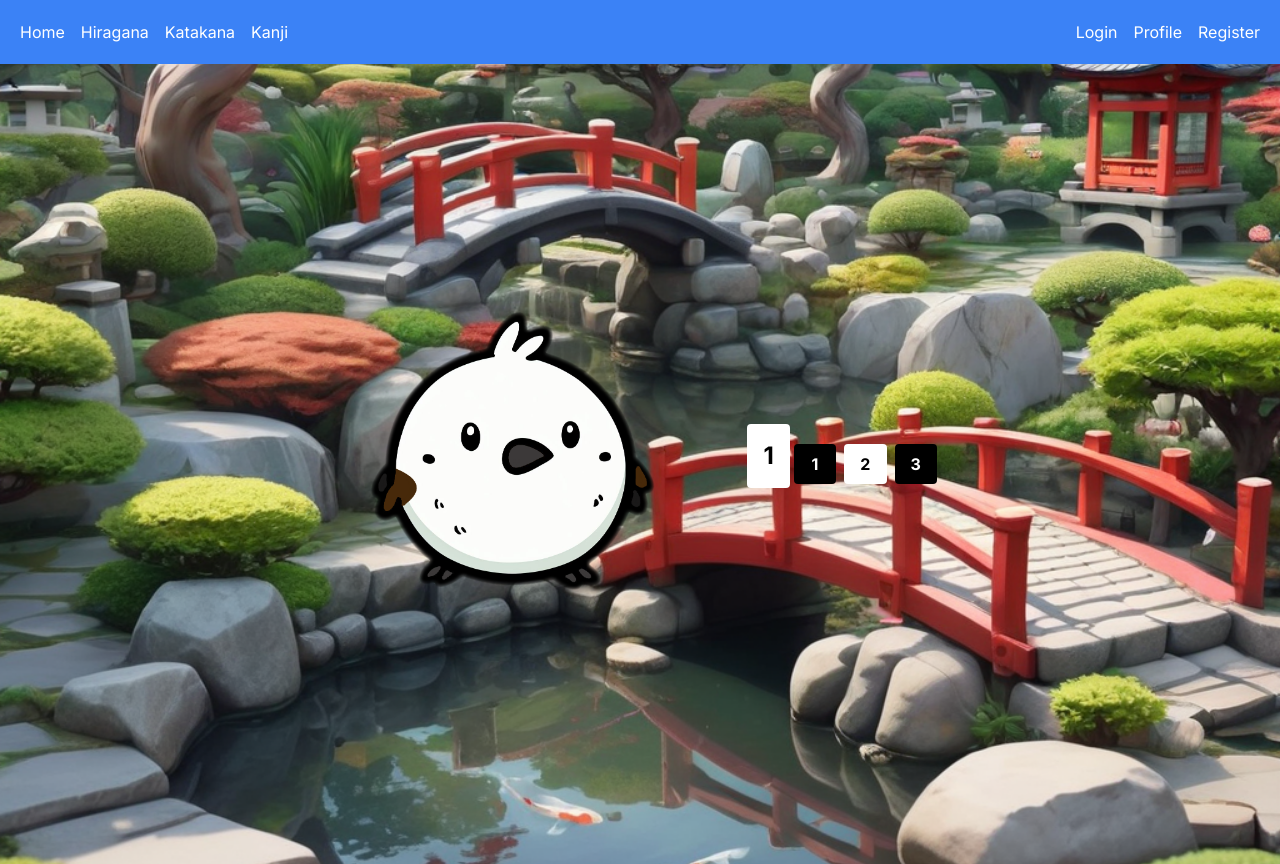
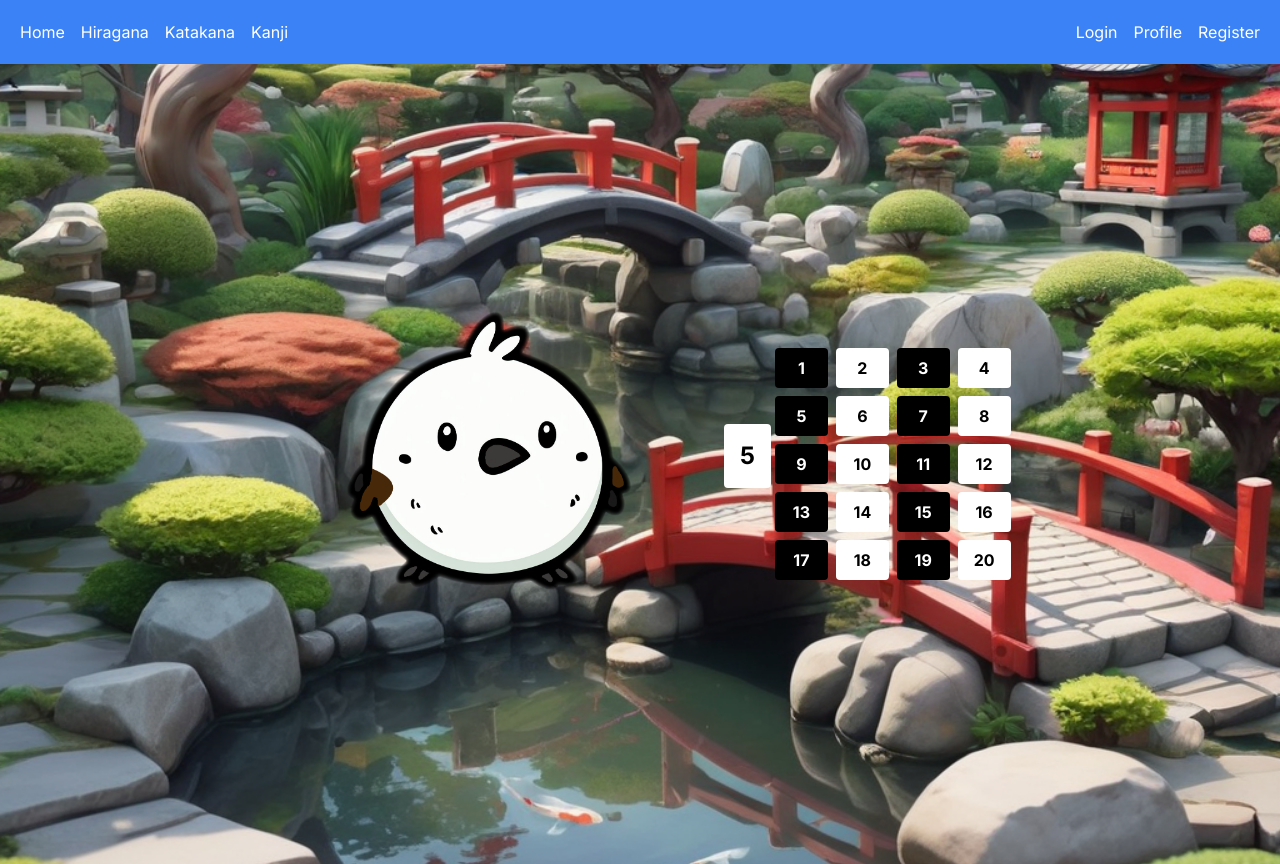
Before and after one commit to Don-Puffin/Hiragana, a Next.js app in the folder my-app/: page /hiragana/game in a window 1280 px wide. Built offline with nearby package versions, Linux system fonts and the light colour scheme.

Commit message:
comments

```diff
--- a/my-app/app/hiragana/game/page.tsx
+++ b/my-app/app/hiragana/game/page.tsx
@@ -1,3 +1,11 @@
+// 1. Ensure only go through each 'character' once so we can end game (otherwise be infinitely asked all characters)
+// 2. Set questionCharacter - 'character' (in bigger box on left) -> pulls from 'remainingCharacters'
+// 3. remainingCharacters is a filtered copy of the main HirganaDummyData array, filtering out characters already used (see step 1)
+// 4. When clicked -if wrong answer - bird is unhappy, if right answer -> bird is happy (returns to 'normal face' after 1 second)
+// 5. If correct character found (characterClicked === questionCharacter), remainingCharacters checks if any left (i.e. if completed game).
+// 6. If game completed - bird state is happy and bouncing animation occurs
+
+
 'use client'
 import { useState, useEffect } from 'react'
 import { NextPage } from "next";
@@ -9,9 +17,9 @@ import GameBird from "/components/gameBird"
 import { hiraganaDummyData } from "@/public/HiraganaDummyData";
 
 const hiraganaGame  : NextPage = () => {
-  const [remainingCharacters, setRemainingCharacters] = useState([...hiraganaDummyData]);
-  const [questionCharacter, setQuestionCharacter] = useState(null);
-  const [birdState, setBirdState] = useState('neutral')
+  const [remainingCharacters, setRemainingCharacters] = useState([...hiraganaDummyData]); //copy of main array, used to keep track of which characters have not been shown yet
+  const [questionCharacter, setQuestionCharacter] = useState(null); //sets the character in the big box that user needs to find
+  const [birdState, setBirdState] = useState('neutral') //image of bird - set to neutral
   const [gameIsComplete, setGameIsComplete] =useState(false)
 
   useEffect(() => {
@@ -20,32 +28,30 @@ const hiraganaGame  : NextPage = () => {
 
 
   const gameComplete = () => {
-    console.log("game complete");
-    setGameIsComplete(true)
-    setBirdState("happy")
-    console.log(gameIsComplete)
+    setGameIsComplete(true) //prop for gameBird - triggers bouncing
+    setBirdState("happy") //sets bird to happy face
     //need more logic to restart the game
   }
 
   const getNewCharacter = () => {
-    if (remainingCharacters.length === 0) {
+    if (remainingCharacters.length === 0) { //checks if game is over, completed all characters
       gameComplete();
-      setRemainingCharacters([...hiraganaDummyData]);
+      setRemainingCharacters([...hiraganaDummyData]); //resets array which tracks how many characters are left. Ready for next game
       return;
     }
-    const randomIndex = Math.floor(Math.random() * remainingCharacters.length);
-    const newCharacter = remainingCharacters[randomIndex];
-    setRemainingCharacters(remainingCharacters.filter((_, index) => index !== randomIndex));
+    const randomIndex = Math.floor(Math.random() * remainingCharacters.length); //if still characters left - chooses a random one to show in big box
+    const newCharacter = remainingCharacters[randomIndex];//sets new character (to be shown) to the random index above
+    setRemainingCharacters(remainingCharacters.filter((_, index) => index !== randomIndex)); //sets remainCharacters to a new array, with the random index removed - i.e. removed the character from the list of remaining possible characters
     return newCharacter;
   }
 
   const handleButtonClick = (characterClicked) => {
-    if (characterClicked === questionCharacter) {
-      console.log("correct");
+    if (characterClicked === questionCharacter) { //checks if user is correct, whether character user clicked from the main grid was same as one in the big box.
+    // if yes, bird is happy for 1000ms the returns to neutral.
       setBirdState('happy')
       setTimeout(() => {
         setBirdState('neutral');
-        setQuestionCharacter(getNewCharacter());
+        setQuestionCharacter(getNewCharacter()); // if user is correct, gets a new character
       },1000)
     } else {
       console.log("incorrect")
--- a/my-app/components/Backgrounds.tsx
+++ b/my-app/components/Backgrounds.tsx
@@ -1,3 +1,5 @@
+//random background is called for each 'game'
+
 'use client'
 import { useEffect, useState } from 'react';
 
@@ -9,6 +11,7 @@ const BackgroundImages = [
   '/gameBackgrounds/trees6.png'
 ];
 
+// 'children' prop is a special one (apparently), allows you to use the component as a parent component and pass in other components.
 const Background = ({ children }) => {
   const [background, setBackground] = useState('');
 
--- a/my-app/components/GameGrid.tsx
+++ b/my-app/components/GameGrid.tsx
@@ -1,13 +1,17 @@
+//produces the 'bingo card' style grid which users need to select the right answer from.
 'use client'
 import { hiraganaDummyData } from '/public/HiraganaDummyData';
 
 const GameGrid = ({ onButtonClick }) => {
   return (
     <div className="grid grid-cols-4 gap-0">
+      {/* maps over the dummy data to produce the grid.  */}
       {hiraganaDummyData.map((characterClicked, index) => (
         <button
           key={index}
+          // below adds alternating colours to the grid and hover over effects
           className={`font-bold py-2 px-4 m-1 rounded ${index % 2 === 0 ? 'bg-black hover:bg-gray-700 text-white' : 'bg-white hover:bg-gray-200 text-black'}`}
+          // calls characterclicked when button clicked (see hiragana/game/page.tsx )
           onClick={() => onButtonClick(characterClicked)}
         >
           {characterClicked}
--- a/my-app/components/Question.tsx
+++ b/my-app/components/Question.tsx
@@ -1,3 +1,4 @@
+//component for producing the 'question character' e.g. find this character on the left
 const Question = ({character}) => {
     return (
         <div className = "text-2xl font-bold mb-4 p-4 bg-white shadown rounded">
--- a/my-app/components/gameBird.tsx
+++ b/my-app/components/gameBird.tsx
@@ -1,3 +1,4 @@
+// returns happy, sad or neutral birdState. ClassName is passed as a prop to get the bird jumping
 export default function GameBird({state, className}) {
     const images = {
         happy: '/enaga-happy.png',
--- a/my-app/public/HiraganaDummyData.tsx
+++ b/my-app/public/HiraganaDummyData.tsx
@@ -1,3 +1,5 @@
 export const hiraganaDummyData =[
-    1, 2, 3
+    1, 2, 3, 4,5,6,7,8,9,10,11,12,13,14,15,16,17,18,19,20
 ];
+
+//add as many numbers as you like and it will populate in the hiragana/game
```
